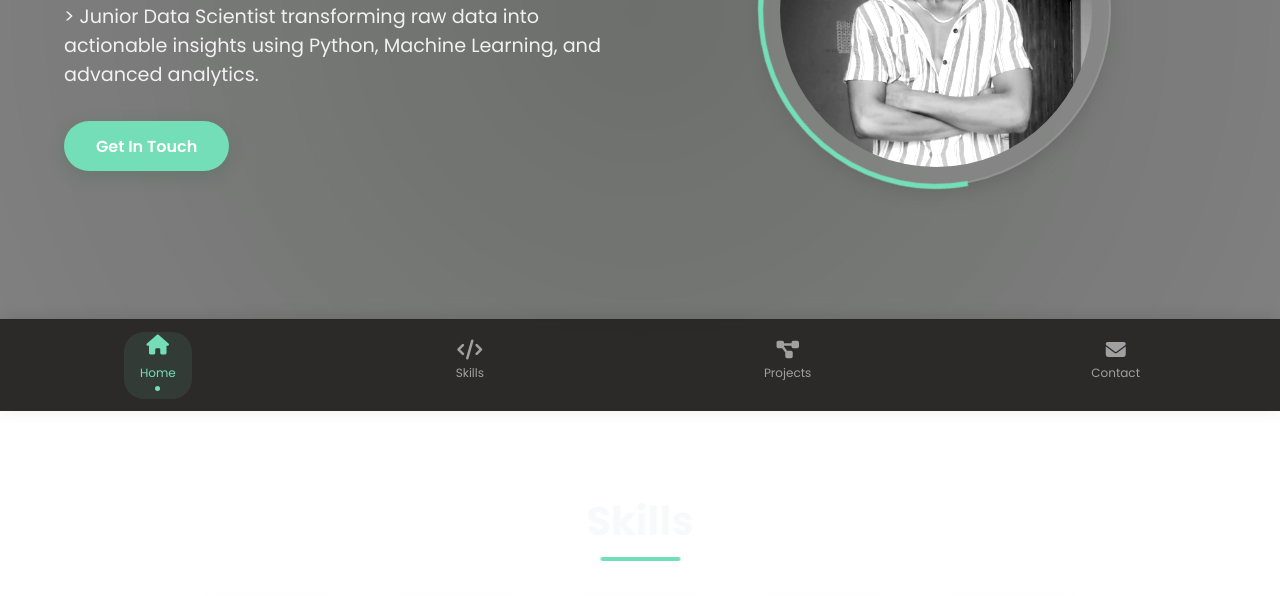
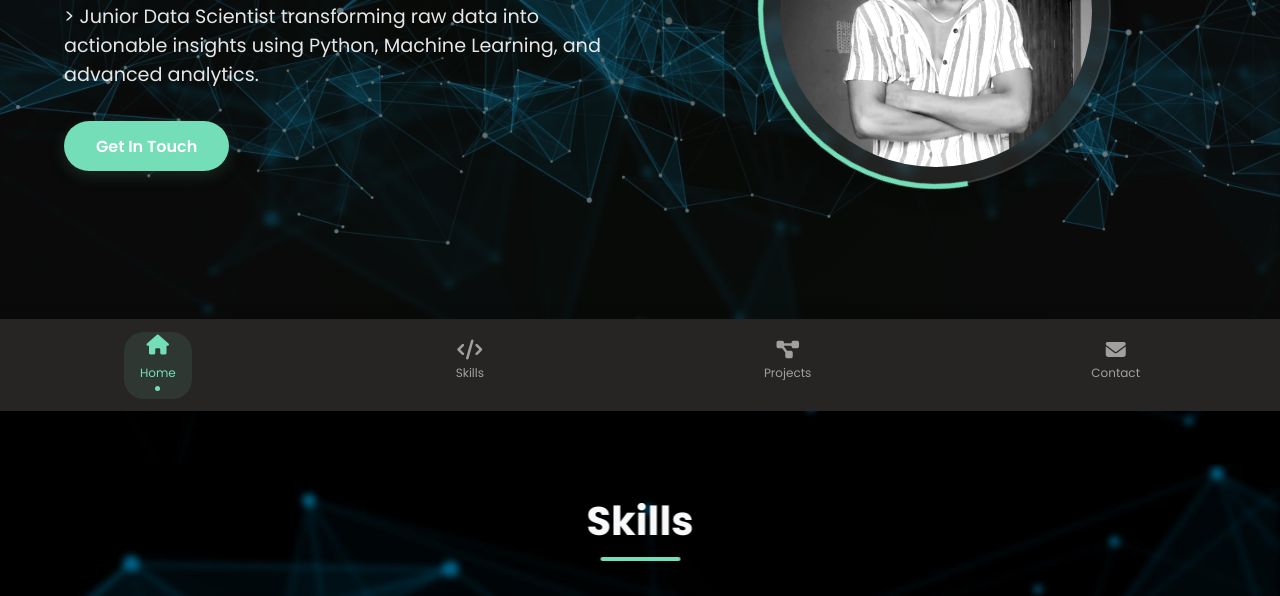
Before and after one commit to Sundar1207/Profile, a plain HTML site: page index.html in a window 1280 px wide. Shown: the part 389-985 px from the top of the page. Drawn offline with nearby package versions, Linux system fonts and the light colour scheme.

Commit message:
Update style.css

```diff
--- a/style.css
+++ b/style.css
@@ -22,7 +22,7 @@
 
     body {
       color: #333;
-      background: url(./sundar1.jpeg) fixed center/cover;
+      background: url(./sundar1.jpg) fixed center/cover;
       position: relative;
       min-height: 100vh;
       font-family: 'Poppins', sans-serif;
```
